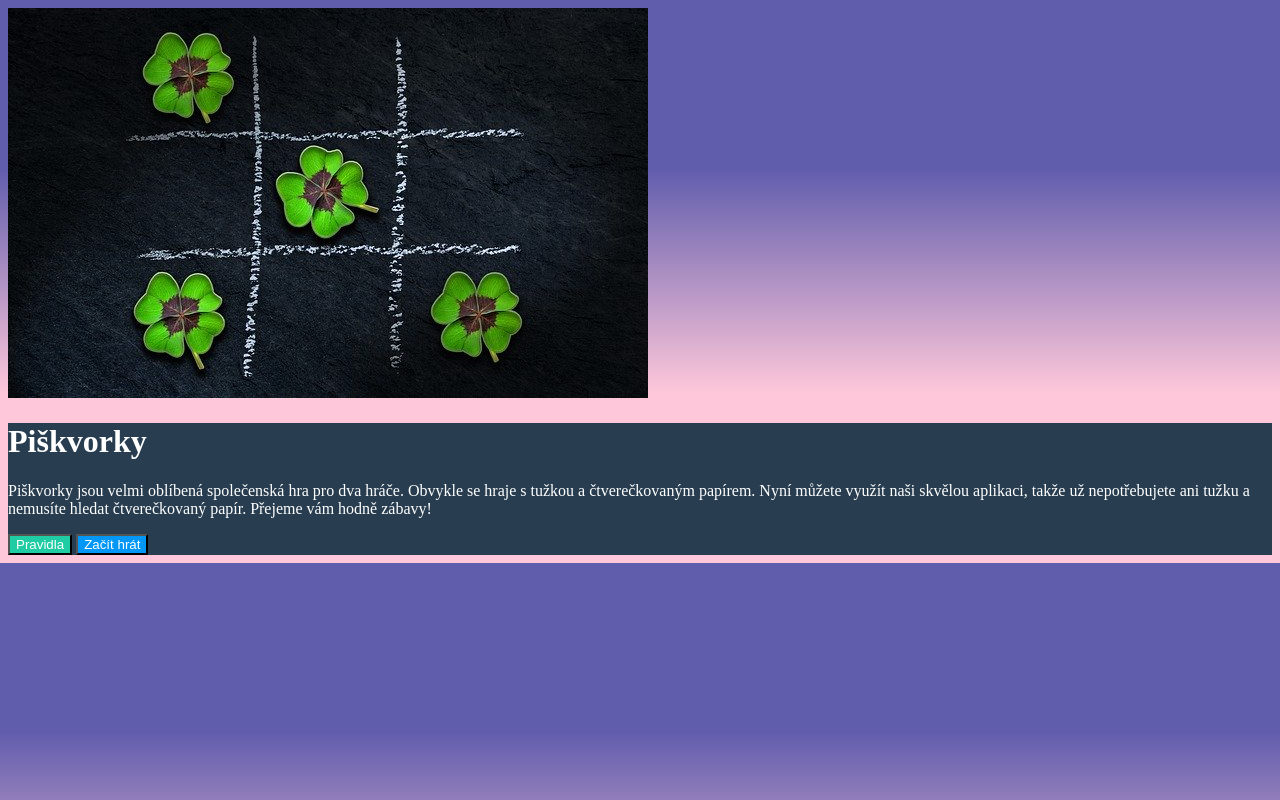
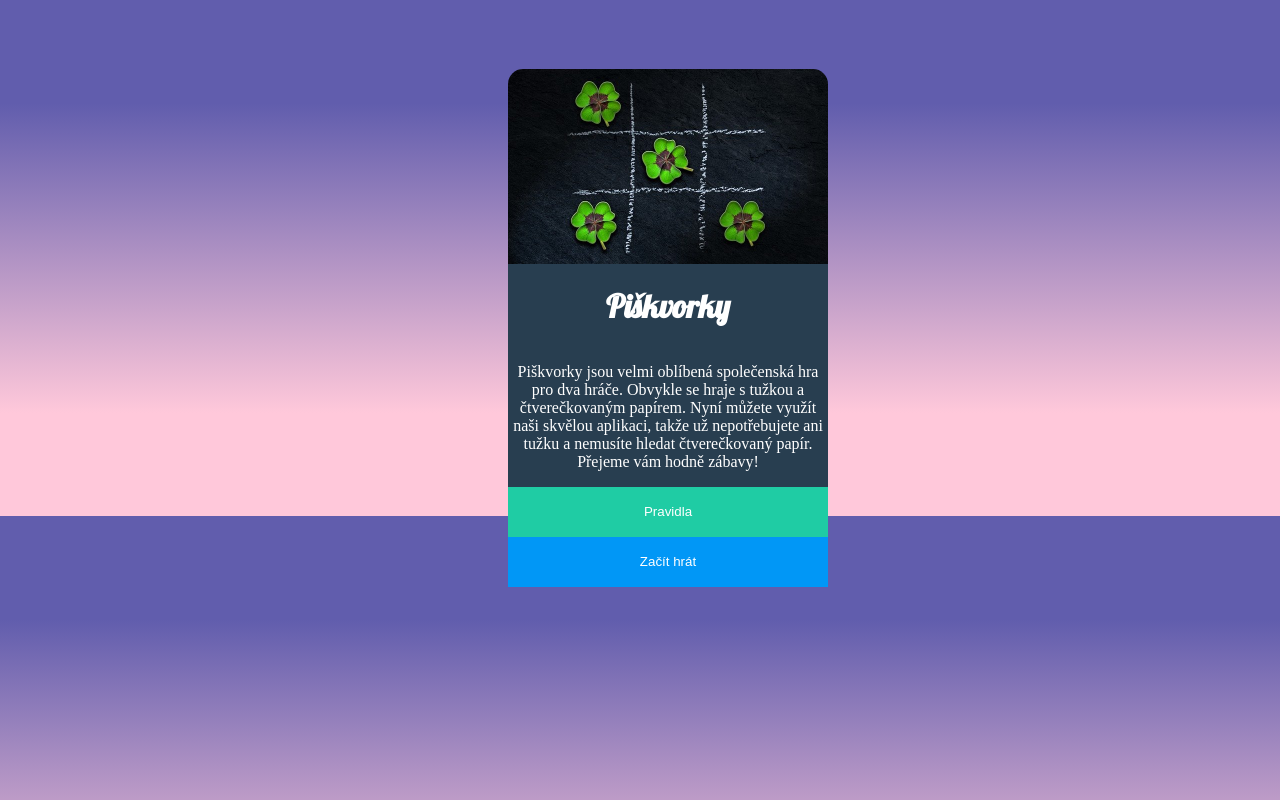
Before and after one commit to IvetaZiz/piskvorky, a plain HTML site: page index.html in a window 1280 px wide. Drawn offline with Linux system fonts and the light colour scheme.

Commit message:
Další stylování

```diff
--- a/index.html
+++ b/index.html
@@ -6,20 +6,32 @@
     <meta name="viewport" content="width=device-width, initial-scale=1.0" />
     <title>Document</title>
     <link rel="stylesheet" href="styly.css" />
+    <link rel="preconnect" href="https://fonts.googleapis.com" />
+    <link rel="preconnect" href="https://fonts.gstatic.com" crossorigin />
+    <link
+      href="https://fonts.googleapis.com/css2?family=Lobster&display=swap"
+      rel="stylesheet"
+    />
   </head>
   <body class="body">
-    <img src="uvodni.jpeg" alt="Úvodní foto" />
+    <div class="body__center">
+      <img class="foto" src="uvodni.jpeg" alt="Úvodní foto" />
       <div class="Game__info">
         <h1 class="Game__title">Piškvorky</h1>
         <p class="Game_description">
-        Piškvorky jsou velmi oblíbená společenská hra pro dva hráče. Obvykle se
-        hraje s tužkou a čtverečkovaným papírem. Nyní můžete využít naši skvělou
-        aplikaci, takže už nepotřebujete ani tužku a nemusíte hledat
+          Piškvorky jsou velmi oblíbená společenská hra pro dva hráče. Obvykle
+          se hraje s tužkou a čtverečkovaným papírem. Nyní můžete využít naši
+          skvělou aplikaci, takže už nepotřebujete ani tužku a nemusíte hledat
           čtverečkovaný papír. Přejeme vám hodně zábavy!
         </p>
         <div class="Game__footer">
-        <button class="Game__rules"><a href="index.html"></a> Pravidla</button>
-        <button class="Game__play"><a href="index.html"></a> Začít hrát</button>
+          <button class="Game__rules--btn">
+            <a href="index.html"></a> Pravidla
+          </button>
+          <button class="Game__play--btn">
+            <a href="index.html"></a> Začít hrát
+          </button>
+        </div>
       </div>
     </div>
   </body>
--- a/styly.css
+++ b/styly.css
@@ -1,15 +1,54 @@
 .body {
-  background-image: linear-gradient(to bottom, #615dad 30%, #ffc8da 70%);
+  background: linear-gradient(to bottom, #615dad 20%, #ffc8da 80%);
+}
+.body__center {
+  display: flex;
+  justify-content: center;
+  flex-direction: column;
+  width: 320px;
+  height: 500px;
+  position: relative;
+  top: 70px;
+  left: 500px;
+}
+.foto {
+  border-radius: 15px 15px 0px 0px;
 }
 .Game__info {
   background-color: #283e50;
   color: #ffffff;
+  display: flex;
+  flex-direction: column;
+  width: 320px;
+  height: fit-content;
+  text-align: center;
 }
-.Game__rules {
+.Game__title {
+  display: flex;
+  align-items: center;
+  justify-content: center;
+  font-family: 'Lobster', cursive;
+}
+.Game__rules--btn {
   background-color: #1fcca4;
   color: #ffffff;
+  font-family: sans-serif;
+  height: 50px;
+  border: 0px;
 }
-.Game__play {
+.Game__play--btn {
   background-color: #0197f6;
   color: #ffffff;
+  font-family: sans-serif;
+  height: 50px;
+  border: 0px;
 }
+.Game__footer {
+  display: flex;
+  flex-direction: column;
+}
+.Game__description {
+  display: flex;
+  flex-wrap: justify;
+  font-family: sans-serif;
+}
```
Lines whose indentation alone changed are shown as unchanged.
